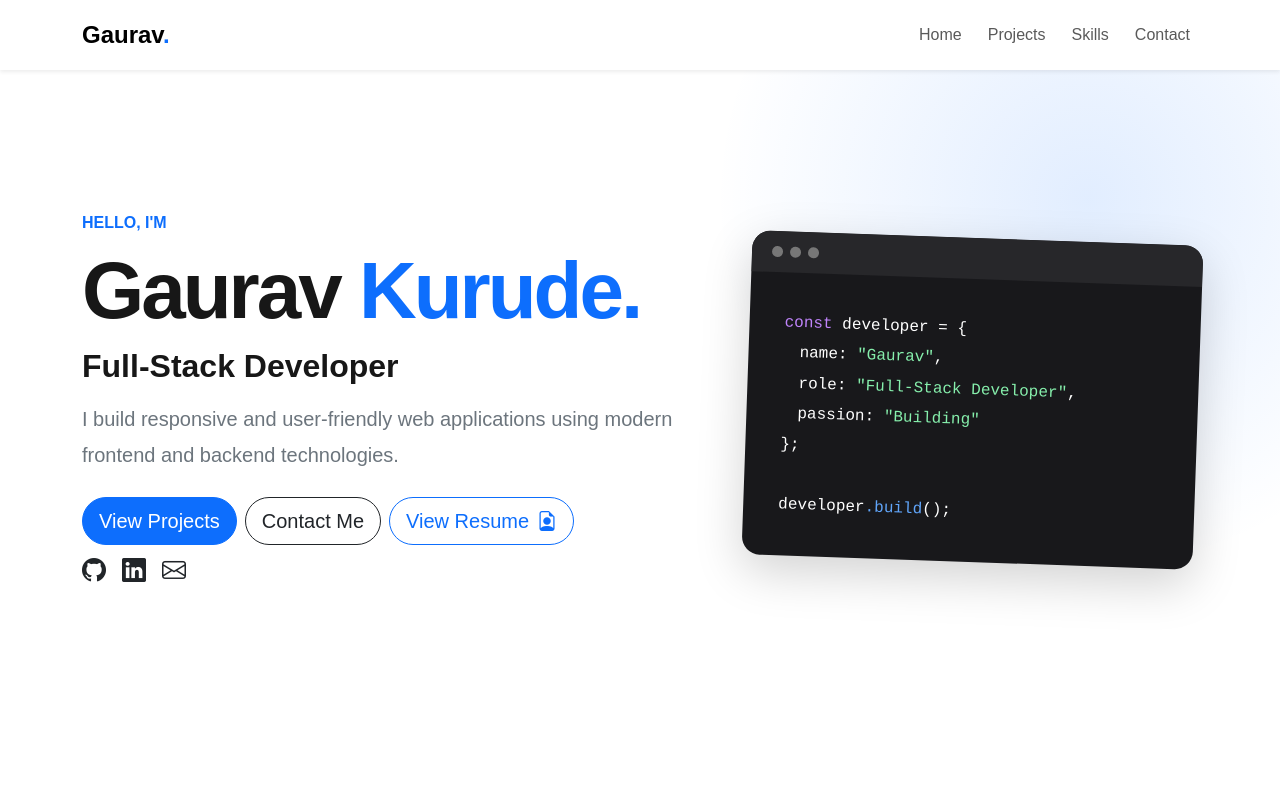
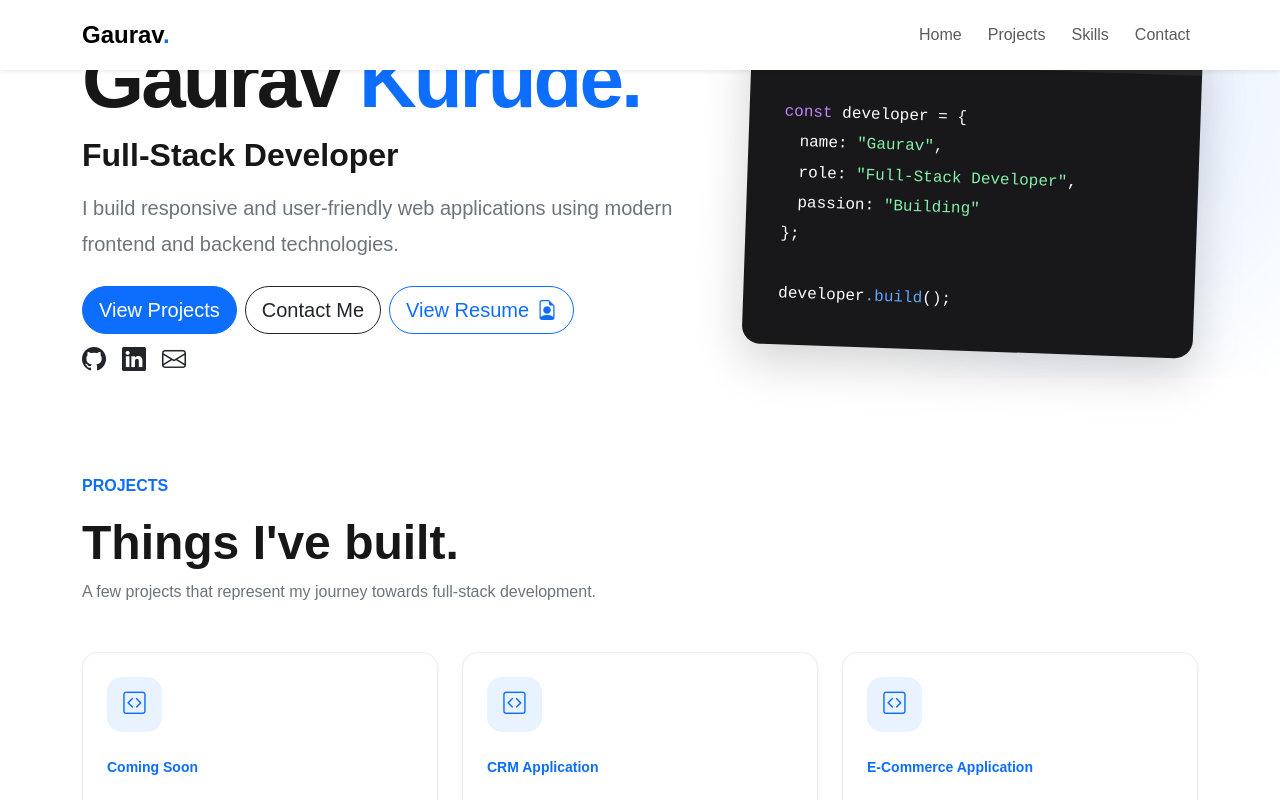
Before and after one commit to Gaurav-Kurude/Gaurav-Kurude, a React (Vite) app: page / in a window 1280 px wide. Shown: the top 800 px of the page. Built offline with nearby package versions, Linux system fonts and the light colour scheme.

Commit message:
gaurav-portfolio

```diff
--- a/src/App.css
+++ b/src/App.css
@@ -219,9 +219,9 @@ body {
     padding-bottom: 0;
   }
 
-  .hero-section .min-vh-100 {
+  /* .hero-section .min-vh-100 {
     min-height: 100vh !important;
-  }
+  } */
 
   .hero-section h1 {
     font-size: 2.8rem;
@@ -302,3 +302,15 @@ body {
     font-size: 0.85rem;
   }
 }
+
+@media (max-width: 992px){
+  .hero-section .min-vh-100 {
+    min-height: 60vh !important;
+  }
+}
+
+@media (min-width: 992px){
+  .hero-section .min-vh-100 {
+    min-height: 44vh !important;
+  }
+}
```
